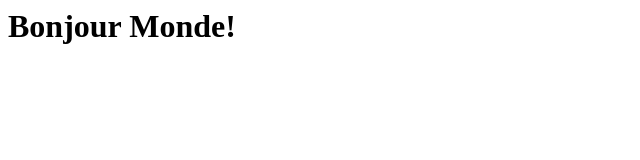
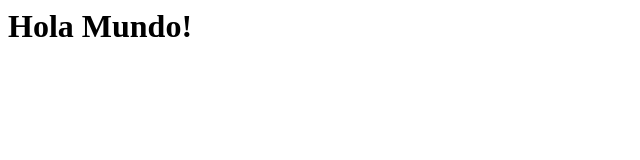
Before and after one commit to jutinwang/csi3x40_labs, a plain HTML site: page lab01/index.html in a window 1280 px wide. Shown: the whole page, without its empty margins (0-640 px from the left). Drawn offline with Linux system fonts and the light colour scheme.

Commit message:
New Change

```diff
--- a/lab01/index.html
+++ b/lab01/index.html
@@ -1,5 +1,5 @@
 <html>
     <h1>
-        Bonjour Monde!
+        Hola Mundo!
     </h1>
 </html>
```
